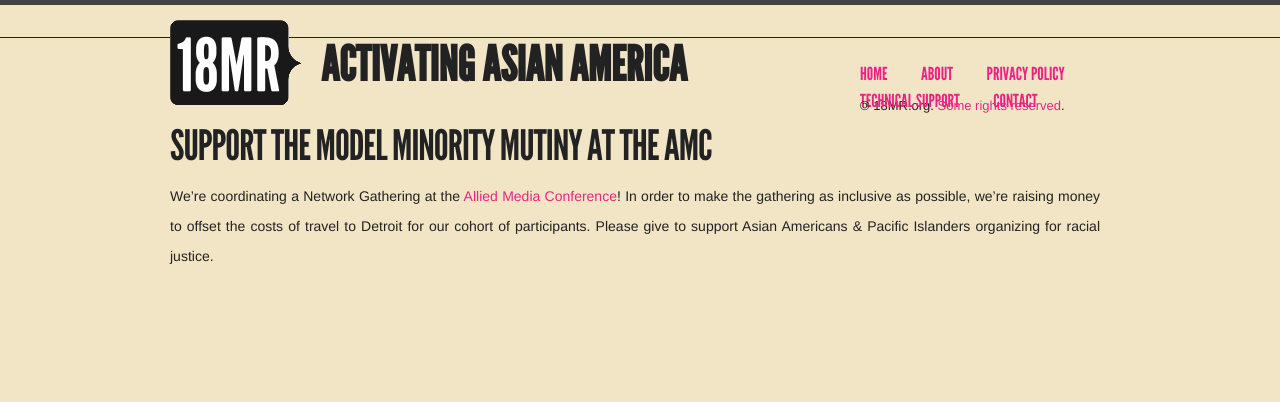
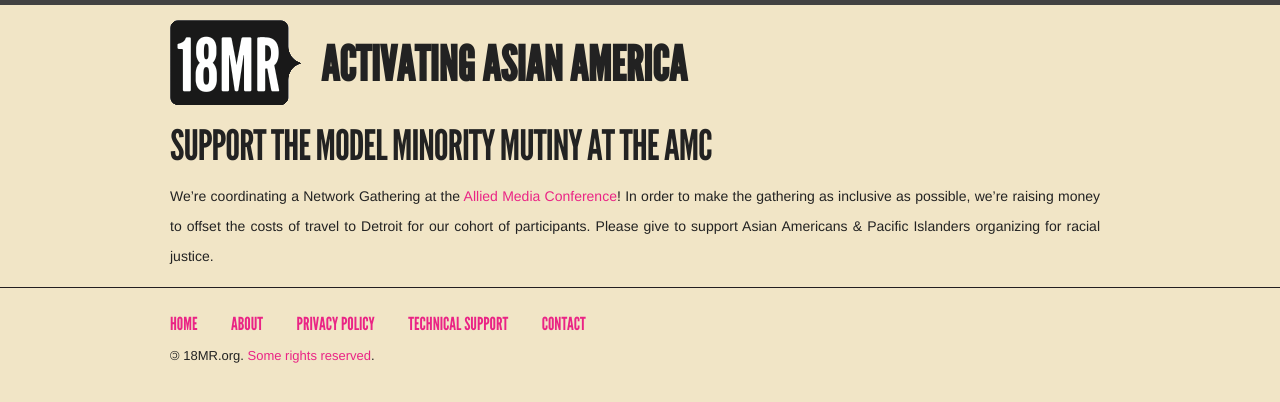
Before and after one commit to 18mr/action, a Jekyll site: the page built from _posts/2015-01-21-amc2015.md, in a window 1280 px wide. Shown: the top 402 px of the page. Built offline with Jekyll 4.4.1, drawn with Linux system fonts in a browser that asks for light colours; a script that is not in the unit is left out.

Commit message:
just kidding about some styling

```diff
--- a/_sass/_an.scss
+++ b/_sass/_an.scss
@@ -56,10 +56,6 @@
 	#donate_form_button {
 		font-family: 'sans-serif' !important;
 	}
-}
-
-.fundraiser-footer {
-	margin-top: -250px;
 }
 
 h4.action_target {
```
